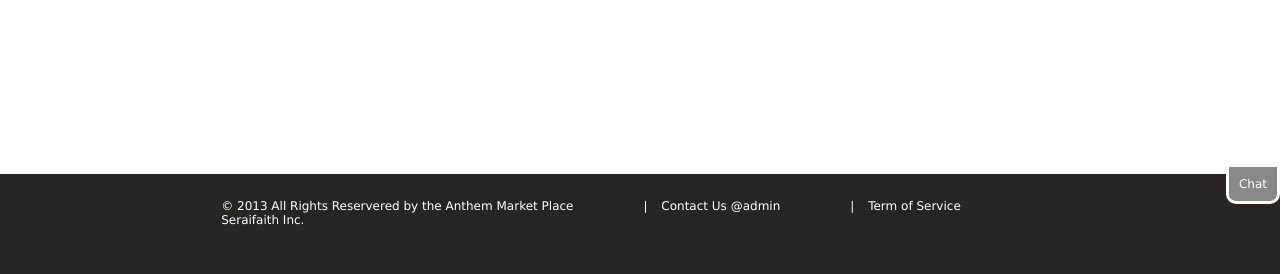
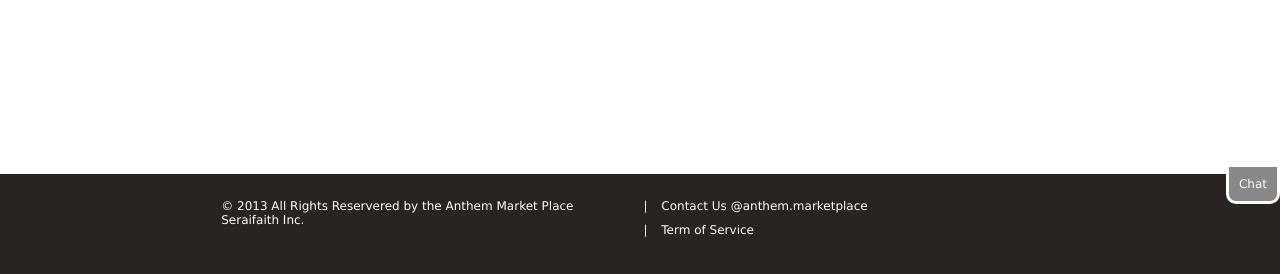
Before and after one commit to fengxia41103/anthem, a Python web app: template template/CartBase.html in a window 1280 px wide. Shown: the part 536-810 px from the top of the page. Run offline with Jinja, Linux system fonts and the light colour scheme; the template is opened without the code that fills it, so the values that code supplies are empty; some libraries are stand-ins or nearby versions.

Commit message:
Ready to roll out

```diff
--- a/template/base.html
+++ b/template/base.html
@@ -321,7 +321,7 @@
 </li>
 
 <li>
-	<a href="mailto:anthem.marketplace@gmail.com">Contact Us @admin</a>
+	<a href="mailto:anthem.marketplace@gmail.com">Contact Us @anthem.marketplace</a>
 </li>
 <li>
 	<a href="">Term of Service</a>
```
